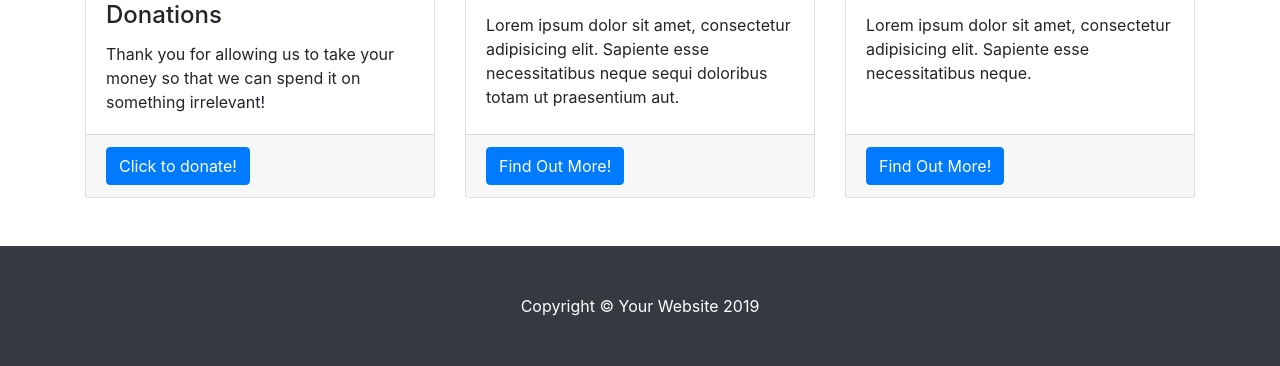
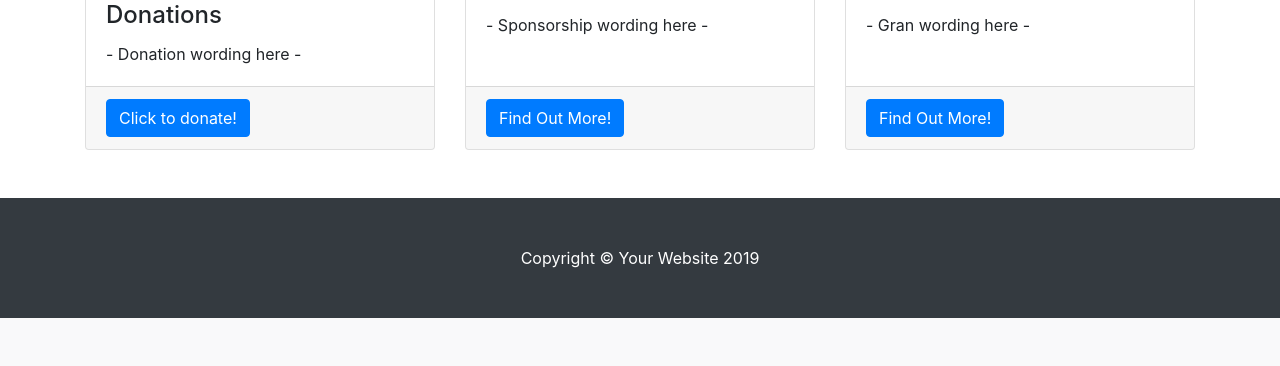
Before and after one commit to hamoody-omar/fundraising-app, a Django app: page / in a window 1280 px wide. Shown: the part 1093-1459 px from the top of the page. After the commit the page ends 1411 px from the top, so only its background shows below. Run offline with Django 3.2, Linux system fonts and the light colour scheme; grey boxes labelled with a size stand in for pictures from a placeholder-image service; some libraries are stand-ins or nearby versions.

Commit message:
Changed wording in the sections

```diff
--- a/app/templates/app/index.html
+++ b/app/templates/app/index.html
@@ -98,7 +98,7 @@
           <img class="card-img-top" src="https://encrypted-tbn0.gstatic.com/images?q=tbn%3AANd9GcRhl6q1BvIw6jk_JiUP8bRerxnKB8i4Z_2yM3XDEpLoWvDC3L8g&usqp=CAU" alt="">
           <div class="card-body">
             <h4 class="card-title">Donations</h4>
-            <p class="card-text">Thank you for allowing us to take your money so that we can spend it on something irrelevant! </p>
+            <p class="card-text"> - Donation wording here - </p>
           </div>
           <div class="card-footer">
             <a href="/donate/" class="btn btn-primary"> Click to donate! </a>
@@ -109,8 +109,8 @@
         <div class="card h-100">
           <img class="card-img-top" src="http://placehold.it/300x200" alt="">
           <div class="card-body">
-            <h4 class="card-title">Campaign Funding</h4>
-            <p class="card-text">Lorem ipsum dolor sit amet, consectetur adipisicing elit. Sapiente esse necessitatibus neque sequi doloribus totam ut praesentium aut.</p>
+            <h4 class="card-title">Sponsorship</h4>
+            <p class="card-text"> - Sponsorship wording here -</p>
           </div>
           <div class="card-footer">
             <a href="#" class="btn btn-primary">Find Out More!</a>
@@ -122,7 +122,7 @@
           <img class="card-img-top" src="http://placehold.it/300x200" alt="">
           <div class="card-body">
             <h4 class="card-title">Grants</h4>
-            <p class="card-text">Lorem ipsum dolor sit amet, consectetur adipisicing elit. Sapiente esse necessitatibus neque.</p>
+            <p class="card-text"> - Gran wording here -</p>
           </div>
           <div class="card-footer">
             <a href="#" class="btn btn-primary">Find Out More!</a>
```
